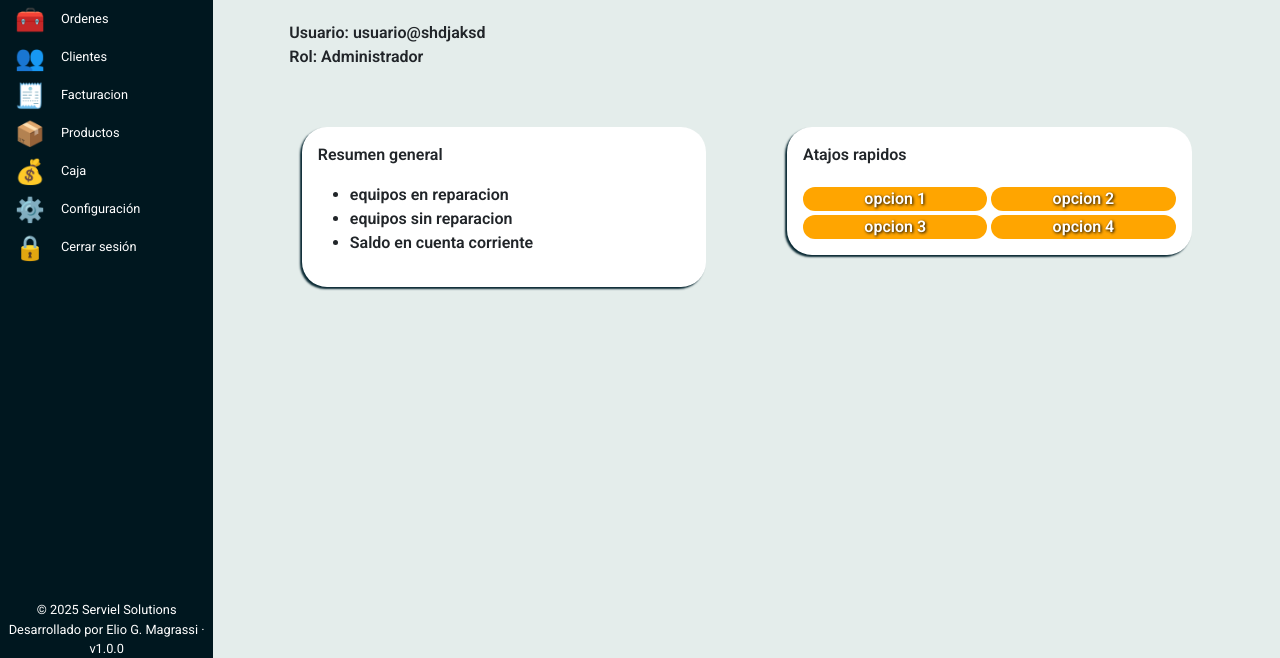
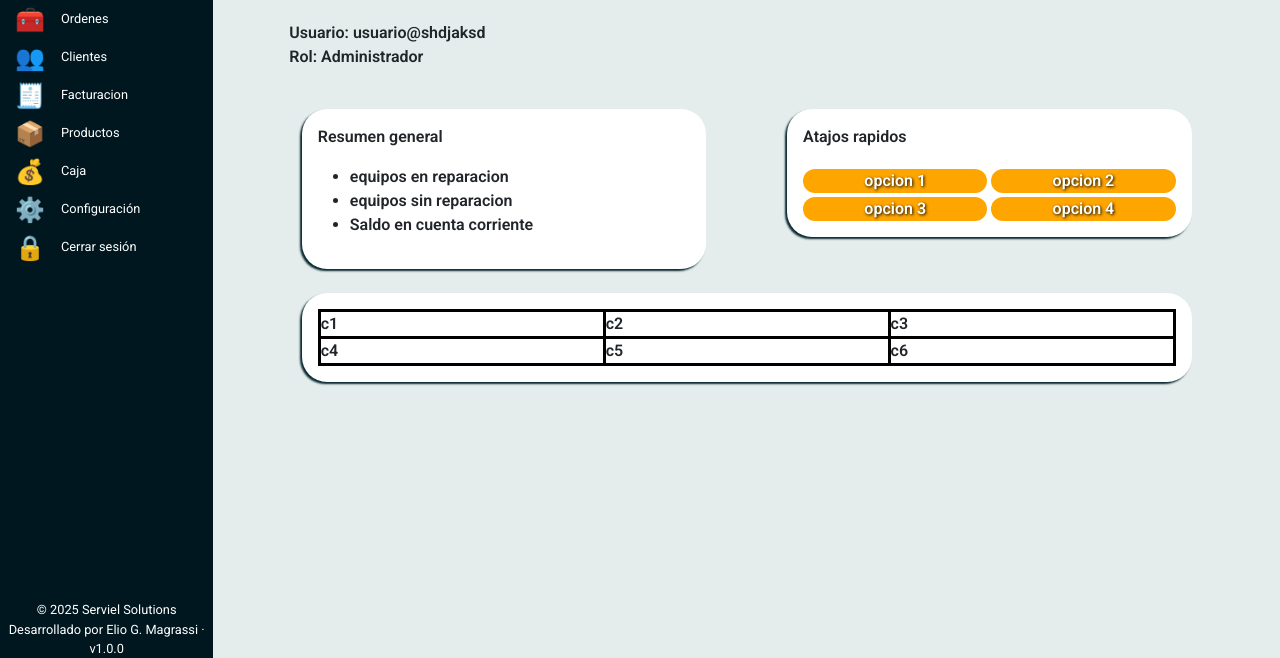
Before and after one commit to gas051093/egm-tech, a website: page index.html in a window 1280 px wide. Shown: the part 142-800 px from the top of the page. Drawn offline with nearby package versions, Linux system fonts and the light colour scheme.

Commit message:
mod de js y estilos en sass/ se agregaron secciones se agrego tabla

```diff
--- a/index.html
+++ b/index.html
@@ -72,6 +72,20 @@
                             </div>
                         </div>
                     </div>
+                    <div class="col-12 p-3 col-lg-11 m-0 dashboard__item">
+                        <table class="dashboard__table w-100">
+                            <tr class="dashboard__table">
+                                <td class="dashboard__table">c1</td>
+                                <td class="dashboard__table">c2</td>
+                                <td class="dashboard__table">c3</td>
+                            </tr>
+                            <tr class="dashboard__table">
+                                <td class="dashboard__table">c4</td>
+                                <td class="dashboard__table">c5</td>
+                                <td class="dashboard__table">c6</td>
+                            </tr>
+                        </table>
+                    </div>
                 </div>
             </section>
         </main>
--- a/sass/layouts/__dash.scss
+++ b/sass/layouts/__dash.scss
@@ -26,4 +26,7 @@
             background-color: rgb(255, 174, 0);
         }
     }
+    &__table{
+        border: solid black;
+    }
 }
```
Also changed, not shown: style/style.css, 1 other file.
